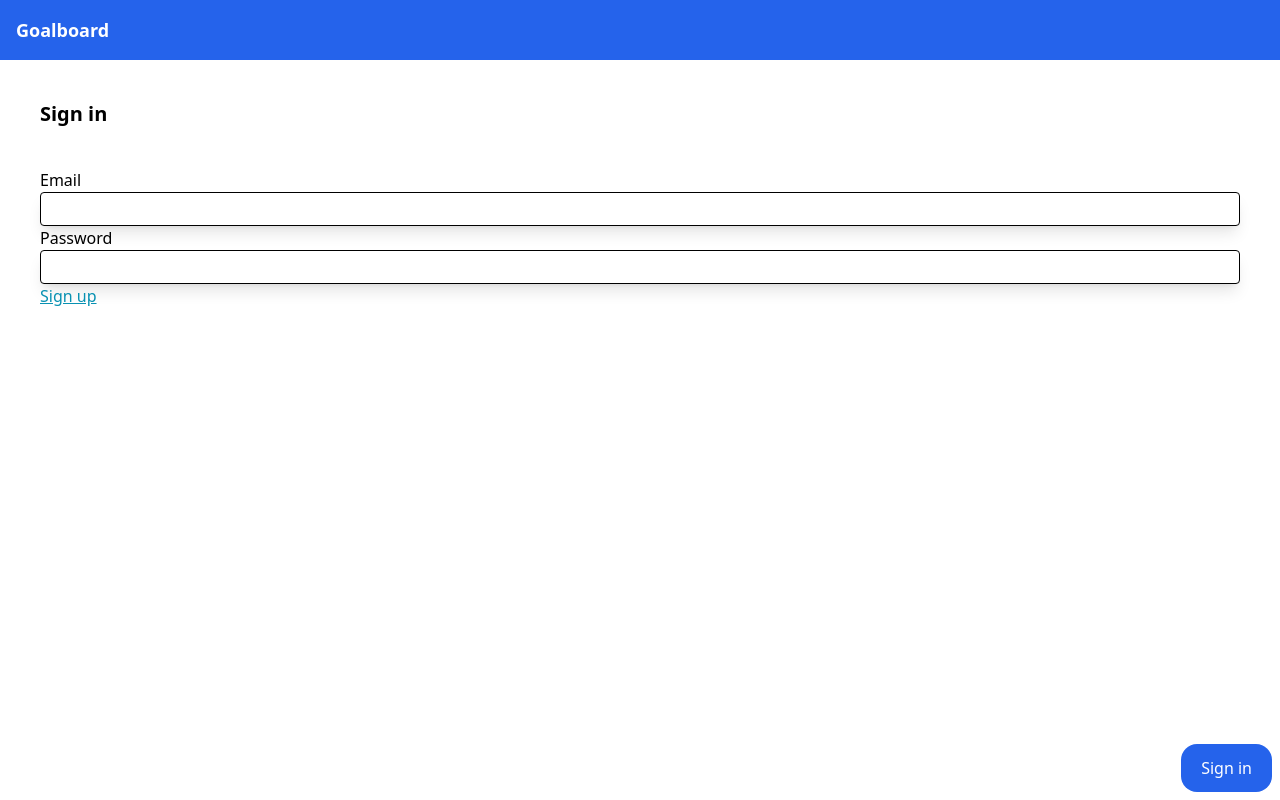
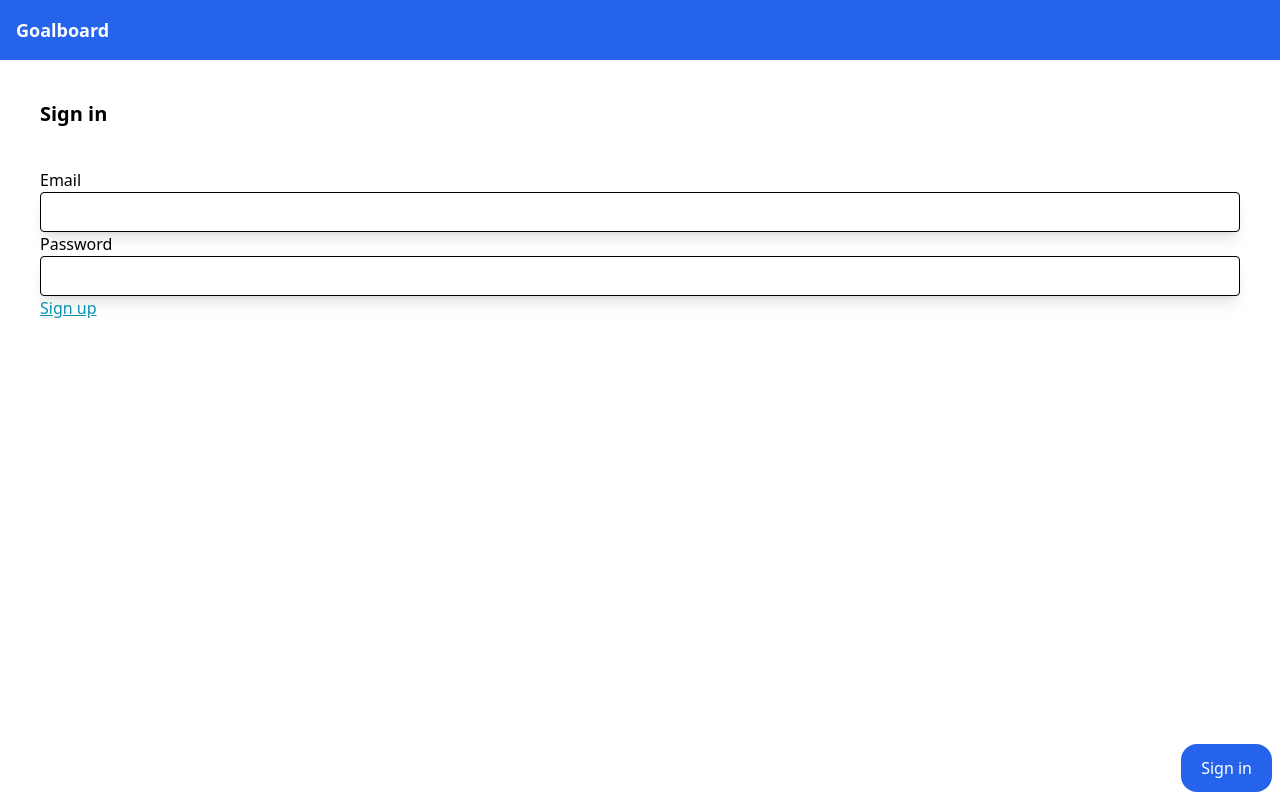
Before and after one commit to benzend/goalboard-collab, a React (Vite) app in the folder frontend/: page /login in a window 1280 px wide. Built offline with nearby package versions, Linux system fonts and the light colour scheme.

Commit message:
refactor(input): use Input component to manage global input styling

```diff
--- a/frontend/src/Login.tsx
+++ b/frontend/src/Login.tsx
@@ -2,6 +2,7 @@ import { Form, Link, useNavigate } from 'react-router-dom';
 import { Nav } from './components/Nav';
 import { FormEvent, FormEventHandler } from 'react';
 import { Button } from './components/Button';
+import { Input } from './components/Input';
 
 export const Login = () => {
   const navigate = useNavigate();
@@ -34,11 +35,11 @@ export const Login = () => {
           <label htmlFor="email">
             <span className="font-thin">Email</span>
             <br />
-            <input
+            <Input
               type="email"
               name="email"
               id="email"
-              className="border border-black w-full px-2 py-1 rounded shadow-lg"
+              inputStyleType="w-full"
             />
           </label>
 
@@ -47,11 +48,11 @@ export const Login = () => {
           <label htmlFor="password">
             <span className="font-thin">Password</span>
             <br />
-            <input
+            <Input
               type="password"
               name="password"
               id="password"
-              className="border border-black w-full px-2 py-1 rounded shadow-lg"
+              inputStyleType="w-full"
             />
           </label>
 
--- a/frontend/src/UserGoalsNew.tsx
+++ b/frontend/src/UserGoalsNew.tsx
@@ -2,6 +2,7 @@ import { FormEvent, FormEventHandler } from 'react';
 import { Form, useNavigate } from 'react-router-dom';
 import { Nav } from './components/Nav';
 import { Button } from './components/Button';
+import { Input } from './components/Input';
 
 export const UserGoalsNew = () => {
   const navigate = useNavigate();
@@ -35,11 +36,11 @@ export const UserGoalsNew = () => {
           <label htmlFor="name">
             <span className="font-thin">Goal</span>
             <br />
-            <input
+            <Input
               type="text"
               name="name"
               id="goalNameInput"
-              className="border border-black w-full px-2 h-10 rounded shadow-lg"
+              inputStyleType="w-full"
             />
           </label>
 
@@ -48,11 +49,11 @@ export const UserGoalsNew = () => {
           <label htmlFor="dur">
             <span className="font-thin">For</span>
             <br />
-            <input
+            <Input
               type="number"
               name="dur"
               id="goalDurInput"
-              className="border border-black px-2 h-10 rounded shadow-lg w-20"
+              inputStyleType="w-lg"
             />
 
             <select
--- /dev/null
+++ b/frontend/src/components/Input.tsx
@@ -0,0 +1,28 @@
+import React, { ComponentProps } from 'react';
+import cn from 'classnames';
+
+export interface InputProps extends ComponentProps<'input'> {
+  inputStyleType: InputStyleType;
+}
+
+export const Input: React.FunctionComponent<InputProps> = (props) => {
+  const extended: ComponentProps<'input'> = {
+    ...props,
+    className: cn(getInputClasses(props.inputStyleType), props.className),
+  };
+  return <input {...extended} />;
+};
+
+export function getInputClasses(style: InputStyleType = 'default'): string {
+  switch (style) {
+    case 'w-full':
+      return 'border border-black w-full px-2 h-10 rounded shadow-lg';
+    case 'w-lg':
+      return 'border border-black px-2 h-10 rounded shadow-lg w-20';
+    case 'default':
+    default:
+      return 'border border-black px-2 h-10 rounded shadow-lg';
+  }
+}
+
+export type InputStyleType = 'default' | 'w-full' | 'w-lg';
```
